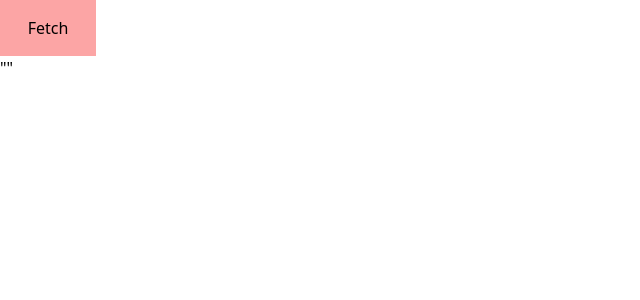
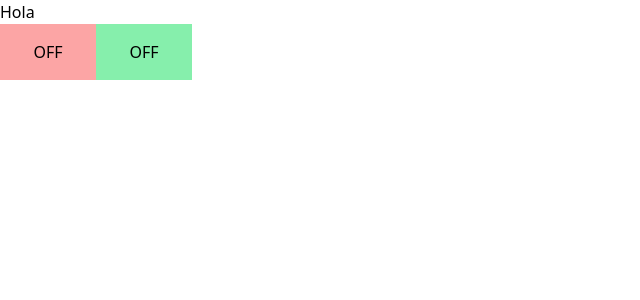
Before and after one commit to soAcademy/workshop-state-and-event, a React (Create React App) app: page / in a window 1280 px wide. Shown: the top 300 px of the page, without its empty margins (0-640 px from the left). Built offline with nearby package versions, Linux system fonts and the light colour scheme.

Commit message:
feat: on/off

```diff
--- a/src/App.js
+++ b/src/App.js
@@ -25,6 +25,7 @@ import Effect3 from "./EffectsAnswer/Effect3";
 import Effect4 from "./EffectsAnswer/Effect4";
 import Effect5 from "./EffectsAnswer/Effect5";
 import Effect6 from "./EffectsAnswer/Effect6";
+import Effect7 from "./EffectsAnswer/Effect7";
 
 const App = () => {
   return (
@@ -55,7 +56,8 @@ const App = () => {
       {/* <Effect3 /> */}
       {/* <Effect4 /> */}
       {/* <Effect5 /> */}
-      <Effect6 />
+      {/* <Effect6 /> */}
+      <Effect7 />
     </div>
   );
 };
--- /dev/null
+++ b/src/EffectsAnswer/Effect7.js
@@ -0,0 +1,33 @@
+import React, { useState, useEffect } from "react";
+
+const Effect7 = () => {
+  const [light1, setLight1] = useState(false);
+  const [light2, setLight2] = useState(false);
+  const [greeting, setGreeting] = useState("Hola");
+
+  useEffect(() => {
+    light1 && light2 ? setGreeting("Hello") : setGreeting("Hola");
+  }, [light1, light2]);
+
+  return (
+    <>
+      <div>{greeting}</div>
+      <div>
+        <button
+          className="bg-red-300 p-4 w-24"
+          onClick={() => setLight1(!light1)}
+        >
+          {light1 ? "ON" : "OFF"}
+        </button>
+        <button
+          className="bg-green-300 p-4 w-24"
+          onClick={() => setLight2(!light2)}
+        >
+          {light2 ? "ON": "OFF"}
+        </button>
+      </div>
+    </>
+  );
+};
+
+export default Effect7;
```
Also changed, not shown: 1 other file (tests, documents, lock files or other folders).
